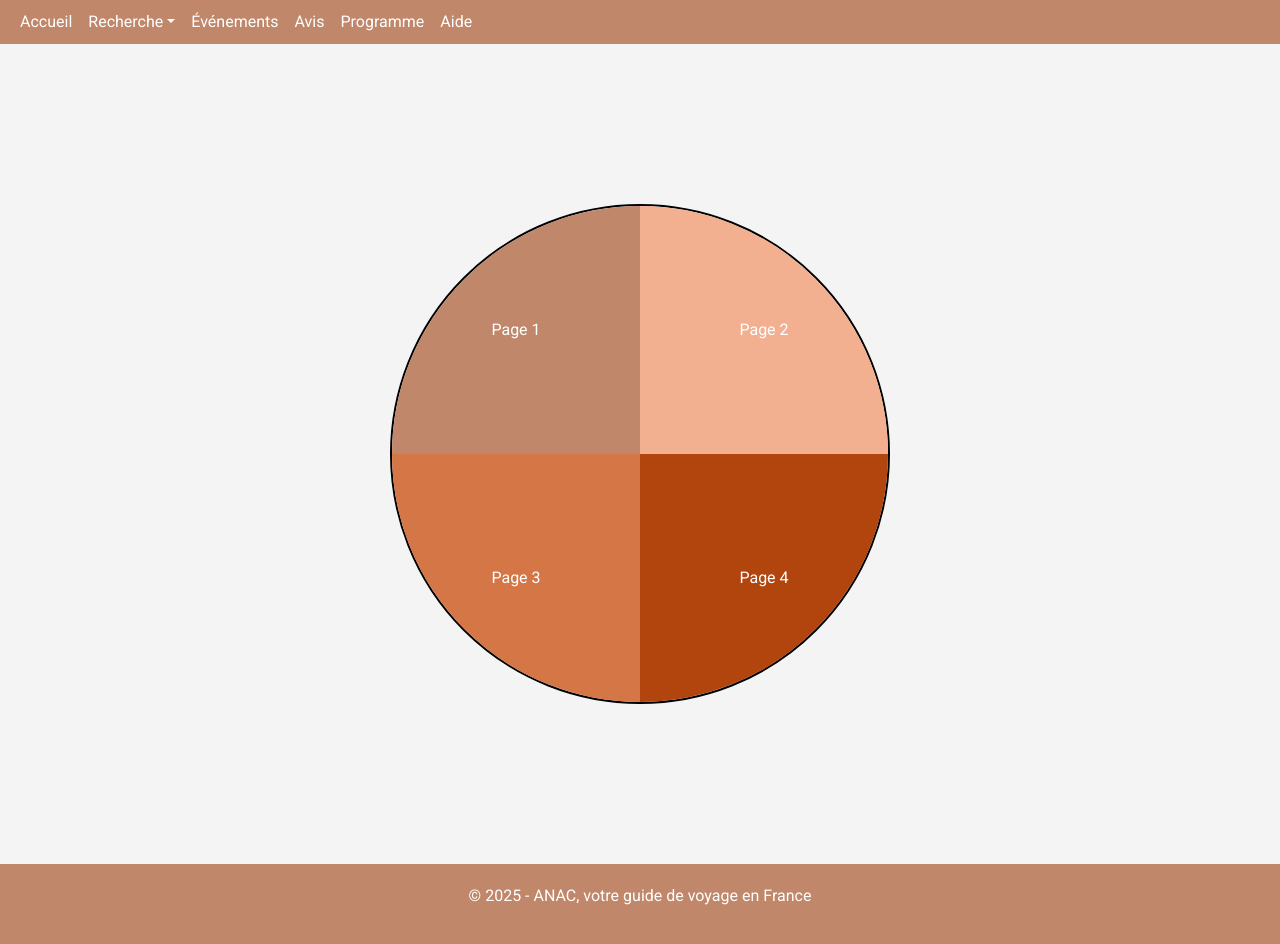
After one commit to QALLOUJ/ANAC_APPLICATION, a PHP site: template templates/jeux.html.twig in a window 1280 px wide. The commit adds this page. Run offline with PHP 8.4, Linux system fonts and the light colour scheme; the template is opened without the code that fills it, so the values that code supplies are empty; some libraries are stand-ins or nearby versions.

Commit message:
"a ajouté la fonction pour faire appararaître l'onglet 'jeux'"

```diff
--- a/templates/bases.html.twig
+++ b/templates/bases.html.twig
@@ -59,6 +59,8 @@
     </nav>
  <script src="https://cdn.jsdelivr.net/npm/bootstrap@5.1.3/dist/js/bootstrap.bundle.min.js"></script>
 
+
+
         </header>
         <main>
         {% block content %}{% endblock %}
@@ -68,5 +70,47 @@
         <p class="text-center">&copy; 2025 - ANAC, votre guide de voyage en France</p>
     </footer>
 
+
+<script>
+const targetSequence = "france";
+let inputSequence = "";
+
+document.addEventListener("keydown", (event) => {
+  inputSequence += event.key.toLowerCase();
+  inputSequence = inputSequence.slice(-targetSequence.length);
+
+  if (inputSequence === targetSequence) {
+    addGamesTab();
+  }
+});
+
+function addGamesTab() {
+  const navbarList = document.querySelector(".navbar-nav");
+
+  // Vérifie si l'onglet existe déjà
+  if (document.getElementById("games-tab")) return;
+
+  // Création de l'élément pour l'onglet "JEUX"
+  const gamesTab = document.createElement("li");
+  gamesTab.id = "games-tab";
+  gamesTab.classList.add("nav-item");
+
+  const link = document.createElement("a");
+  link.classList.add("nav-link");
+  link.href = "jeux.php"; // Redirige vers une page pour les mini-jeux
+  link.textContent = "Jeux";
+
+  gamesTab.appendChild(link);
+
+  // Sélectionner l'élément "Programme" et "Aide"
+  const programmeTab = document.querySelector('a[href="programme.php"]').parentElement;
+  const aideTab = document.querySelector('a[href="aide.php"]').parentElement;
+
+  // Insérer l'onglet "Jeux" avant "Aide" et après "Programme"
+  navbarList.insertBefore(gamesTab, aideTab);
+}
+</script>
+
+
  </body>
 </html>
--- /dev/null
+++ b/templates/jeux.html.twig
@@ -0,0 +1,87 @@
+{% extends 'bases.html.twig' %}
+
+{% block title %}Jeux{% endblock %}
+
+{% block content %}
+
+
+
+<div class="circle-container">
+  <div class="circle">
+    <a href="page1.html" class="section section1">Page 1</a>
+    <a href="page2.html" class="section section2">Page 2</a>
+    <a href="page3.html" class="section section3">Page 3</a>
+    <a href="page4.html" class="section section4">Page 4</a>
+  </div>
+</div>
+
+
+<style>
+/* Conteneur du cercle */
+.circle-container {
+  display: flex;
+  justify-content: center;
+  align-items: center;
+  height: 100vh;  /* Pour centrer verticalement */
+}
+
+/* Style du cercle */
+.circle {
+  position: relative;
+  width: 500px;
+  height: 500px;
+  border-radius: 50%;
+  border: 2px solid #000;
+  overflow: hidden;
+  display: flex;
+  justify-content: center;
+  align-items: center;
+}
+
+/* Sections du cercle */
+.section {
+  position: absolute;
+  display: flex;
+  justify-content: center;
+  align-items: center;
+  width: 50%;
+  height: 50%;
+  text-align: center;
+  font-size: 16px;
+  text-decoration: none;
+  color: white;
+  transition: all 0.3s ease;
+}
+
+/* Position des sections */
+.section1 {
+  top: 0;
+  left: 0;
+  background-color:rgb(192, 135, 106);
+}
+
+.section2 {
+  top: 0;
+  right: 0;
+  background-color:rgb(242, 176, 144);
+}
+
+.section3 {
+  bottom: 0;
+  left: 0;
+  background-color:rgb(213, 118, 71);
+}
+
+.section4 {
+  bottom: 0;
+  right: 0;
+  background-color:rgb(178, 69, 14);
+}
+
+/* Effet au survol */
+.section:hover {
+  opacity: 0.8;
+  transform: scale(1.1);
+}
+</style>
+{% endblock %}
```
Also changed, not shown: jeux.php (added, +23 -0 lines).
